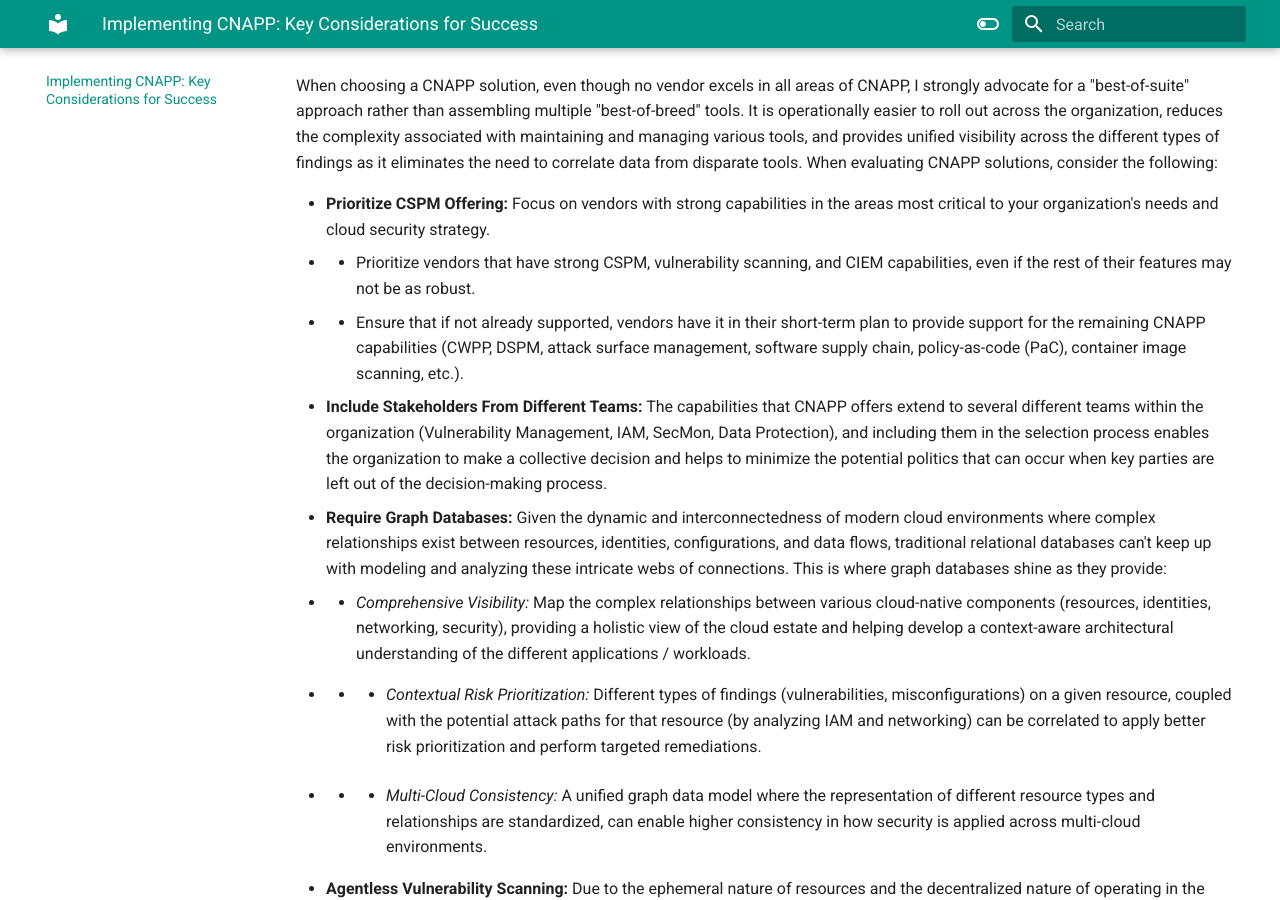
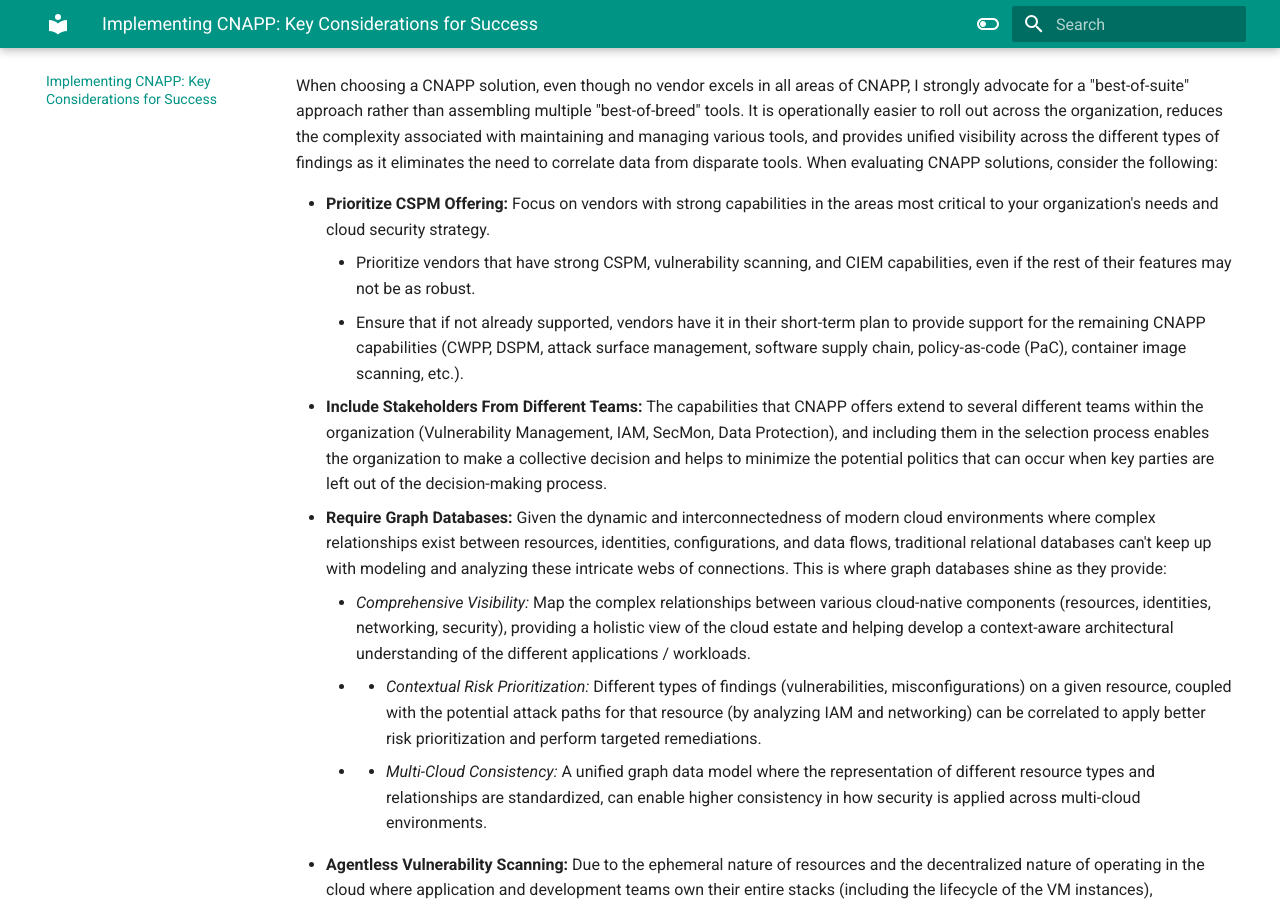
Before and after one commit to naman16/naman-sogani.github.io, an MkDocs documentation site: the page built from docs/index.md, in a window 1280 px wide and 900 px high, scrolled down 1041 px. Built offline with MkDocs 1.6.1 and Material for MkDocs 9.7.7, drawn with Linux system fonts in a browser that asks for light colours.

Commit message:
Update index.md

```diff
--- a/docs/index.md
+++ b/docs/index.md
@@ -27,15 +27,15 @@ Below is an image from Gartner that provides a detailed view of the CNAPP capabi
 When choosing a CNAPP solution, even though no vendor excels in all areas of CNAPP, I strongly advocate for a "best-of-suite" approach rather than assembling multiple "best-of-breed" tools. It is operationally easier to roll out across the organization, reduces the complexity associated with maintaining and managing various tools, and provides unified visibility across the different types of findings as it eliminates the need to correlate data from disparate tools. When evaluating CNAPP solutions, consider the following:
 
 * **Prioritize CSPM Offering:** Focus on vendors with strong capabilities in the areas most critical to your organization's needs and cloud security strategy.
-*     - Prioritize vendors that have strong CSPM, vulnerability scanning, and CIEM capabilities, even if the rest of their features may not be as robust.
-*     - Ensure that if not already supported, vendors have it in their short-term plan to provide support for the remaining CNAPP capabilities (CWPP, DSPM, attack surface management, software supply chain, policy-as-code (PaC), container image scanning, etc.).
+     - Prioritize vendors that have strong CSPM, vulnerability scanning, and CIEM capabilities, even if the rest of their features may not be as robust.
+     - Ensure that if not already supported, vendors have it in their short-term plan to provide support for the remaining CNAPP capabilities (CWPP, DSPM, attack surface management, software supply chain, policy-as-code (PaC), container image scanning, etc.).
 * **Include Stakeholders From Different Teams:** The capabilities that CNAPP offers extend to several different teams within the organization (Vulnerability Management, IAM, SecMon, Data Protection), and including them in the selection process enables the organization to make a collective decision and helps to minimize the potential politics that can occur when key parties are left out of the decision-making process.
 * **Require Graph Databases:** Given the dynamic and interconnectedness of modern cloud environments where complex relationships exist between resources, identities, configurations, and data flows, traditional relational databases can't keep up with modeling and analyzing these intricate webs of connections. This is where graph databases shine as they provide:
-*     - *Comprehensive Visibility:* Map the complex relationships between various cloud-native components (resources, identities, networking, security), providing a holistic view of the cloud estate and helping develop a context-aware architectural understanding of the different applications / workloads.
-*     - * *Contextual Risk Prioritization:* Different types of findings (vulnerabilities, misconfigurations) on a given resource, coupled with the potential attack paths for that resource (by analyzing IAM and networking) can be correlated to apply better risk prioritization and perform targeted remediations.
-*     - * *Multi-Cloud Consistency:* A unified graph data model where the representation of different resource types and relationships are standardized, can enable higher consistency in how security is applied across multi-cloud environments.
+     - *Comprehensive Visibility:* Map the complex relationships between various cloud-native components (resources, identities, networking, security), providing a holistic view of the cloud estate and helping develop a context-aware architectural understanding of the different applications / workloads.
+     - * *Contextual Risk Prioritization:* Different types of findings (vulnerabilities, misconfigurations) on a given resource, coupled with the potential attack paths for that resource (by analyzing IAM and networking) can be correlated to apply better risk prioritization and perform targeted remediations.
+     - * *Multi-Cloud Consistency:* A unified graph data model where the representation of different resource types and relationships are standardized, can enable higher consistency in how security is applied across multi-cloud environments.
 * **Agentless Vulnerability Scanning:** Due to the ephemeral nature of resources and the decentralized nature of operating in the cloud where application and development teams own their entire stacks (including the lifecycle of the VM instances), consistently deploying agents on VMs is challenging, especially at organizations where the concept of golden images doesn’t exist. This is where agentless scanning can help streamline operations and provide automated vulnerability scanning capabilities.
-*     - * However, agent-based solutions should be considered for Cloud Workload Protection Platform (CWPP) as it is more effective in real-time monitoring and blocking based on system activities.
+     - * However, agent-based solutions should be considered for Cloud Workload Protection Platform (CWPP) as it is more effective in real-time monitoring and blocking based on system activities.
 * **Prioritize Flexible APIs:** Give preferences to vendors that have well-defined and flexible APIs that allow you to do most actions via APIs that are possible via the console / UI. This allows you to build complex workflows in the future, set up integrations with enterprise tools (ticketing and messaging platforms, vulnerability warehouse, SIEM, etc.), build reports and metrics, drive remediation campaigns, etc.
 * **Alignment With Vendor Roadmaps:** Assess the vendor's roadmap to ensure it aligns with your future requirements and strategic goals. For example, if your organization is making a big push for AI workloads in the near-future, consider vendors that have AI Posture Management (AIPM) capabilities in their short-term roadmap.
 
@@ -46,17 +46,17 @@ By selecting a best-of-suite CNAPP solution that has CSPM as its core capability
 As CNAPP definitions evolve, new capabilities (read: acronyms) are added, and vendors market their platforms as the silver bullet for addressing all cloud security needs, it is tempting to enable every available feature. However, this approach can overwhelm security teams with alerts and frustrate developers with a sudden influx of issues that need to be remediated, creating friction between teams meant to collaborate on reducing security risks. To avoid these pitfalls, consider the following:
 
 * **Prioritize CSPM Operationalization:** Prioritize enablement of CSPM and vulnerability scanning(from hereon “CSPM”) on day one of your CNAPP implementation journey. This approach provides the following benefits:
-*     - * *Quick Value Realization:* These findings are typically easier to understand and address, allowing you to establish a baseline understanding of your cloud security posture and conduct “quick-wins” burndown campaigns to quickly reduce risks through issue resolution. This delivers rapid benefits from your CNAPP investment, crucial for building momentum and securing stakeholder buy-in.
-*     - * *Platform Familiarity:* Starting with CSPM allows your security team to become familiar with the CNAPP platform's interface, graph database, data model, reporting mechanisms, and overall functionality. This foundational knowledge is essential for successfully implementing more advanced capabilities in the future.
-*     - * *Upskilling Opportunity:* Implementing CSPM first gives your security teams time to upskill on cloud security concepts, creating a foundation for future implementation of more advanced capabilities.
-*     - * *Developer Acclimation:* CSPM provides an opportunity for developers to understand how security issues are reported and how they need to consume and act on this information. This gradual introduction to the platform helps smooth the transition to a more security-aware development process.
+     - * *Quick Value Realization:* These findings are typically easier to understand and address, allowing you to establish a baseline understanding of your cloud security posture and conduct “quick-wins” burndown campaigns to quickly reduce risks through issue resolution. This delivers rapid benefits from your CNAPP investment, crucial for building momentum and securing stakeholder buy-in.
+     - * *Platform Familiarity:* Starting with CSPM allows your security team to become familiar with the CNAPP platform's interface, graph database, data model, reporting mechanisms, and overall functionality. This foundational knowledge is essential for successfully implementing more advanced capabilities in the future.
+     - * *Upskilling Opportunity:* Implementing CSPM first gives your security teams time to upskill on cloud security concepts, creating a foundation for future implementation of more advanced capabilities.
+     - * *Developer Acclimation:* CSPM provides an opportunity for developers to understand how security issues are reported and how they need to consume and act on this information. This gradual introduction to the platform helps smooth the transition to a more security-aware development process.
 * **Enable Self-Service Consumption of Findings:** Set up role-based access control (RBAC) to enable self-service consumption of security findings for the developer community. This approach is crucial for conducting timely remediation and fostering a culture of shared responsibility within the organization. Below are the benefits of enabling self-service:
-*     - * *Developer Empowerment:* The onus for remediating issues is on the developers and cloud engineers; hence, providing them with self-service access to relevant security findings and remediation guidance allows them to take ownership of security issues associated with their applications.
-*     - * *Accelerated Remediation:* Generally, CNAPP platforms have descriptive remediation guidance that is actionable. By putting information directly in the hands of those who can act on it, your organization can significantly speed up the fix process and reduce the overall time-to-remediation.
-*     - * *Shared Responsibility:* By providing developers with tool access, they can monitor the security posture of their applications on-demand, and provide inputs on false positives or potential policy adjustments, thereby fostering a collaborative culture for cloud security. In practice, developers and engineers often use CNAPP platforms for their own non-security related use-cases (e.g., tagging, building cloud asset inventory, identifying resources that are no longer needed, etc.).
+     - * *Developer Empowerment:* The onus for remediating issues is on the developers and cloud engineers; hence, providing them with self-service access to relevant security findings and remediation guidance allows them to take ownership of security issues associated with their applications.
+     - * *Accelerated Remediation:* Generally, CNAPP platforms have descriptive remediation guidance that is actionable. By putting information directly in the hands of those who can act on it, your organization can significantly speed up the fix process and reduce the overall time-to-remediation.
+     - * *Shared Responsibility:* By providing developers with tool access, they can monitor the security posture of their applications on-demand, and provide inputs on false positives or potential policy adjustments, thereby fostering a collaborative culture for cloud security. In practice, developers and engineers often use CNAPP platforms for their own non-security related use-cases (e.g., tagging, building cloud asset inventory, identifying resources that are no longer needed, etc.).
 * **Custom Develop & Fine-Tune CSPM Policies:** As your organization becomes familiar with the initial roll-out, it is crucial to move beyond out-of-the-box (OOB) policies towards custom policy development and fine-tuning (“customization”) to better align with the organization’s security standards and reduce false positives. Below are key considerations for customizing policies:
-*     - * *Reduce Alert Fatigue & False Positives:* Out-of-the-box policies often generate a high volume of alerts, many of which may be false positives / irrelevant to your environment. Customization helps reduce noise and allows your teams to focus on the most critical issues.
-*     - * *Align with Security Standards:* OOB policies may not adequately address your organization's unique risk profile or compliance requirements and may not be aligned with your security standards and controls. By developing custom policies based on security standards & cloud usage patterns / application architectures, you can have higher confidence in your policy set and improved accuracy in the legitimacy of the issues identified. Additionally, since these policies are contextualized for your organization’s cloud environments, they reduce friction and improve adoption among your development teams.
+     - * *Reduce Alert Fatigue & False Positives:* Out-of-the-box policies often generate a high volume of alerts, many of which may be false positives / irrelevant to your environment. Customization helps reduce noise and allows your teams to focus on the most critical issues.
+     - * *Align with Security Standards:* OOB policies may not adequately address your organization's unique risk profile or compliance requirements and may not be aligned with your security standards and controls. By developing custom policies based on security standards & cloud usage patterns / application architectures, you can have higher confidence in your policy set and improved accuracy in the legitimacy of the issues identified. Additionally, since these policies are contextualized for your organization’s cloud environments, they reduce friction and improve adoption among your development teams.
 * **Metrics & Reporting:** Develop reporting for CSPM, ideally aligned to your SLA / vulnerability management standards, to measure the overall health of the program and remediation effectiveness. This will enable cultural changes and set proper expectations around remediation timelines.
 * **Conduct Regular Office Hours:** Hold regular sessions and office hours, participate in developer forums, set up communication channels, etc. to educate the developers on the platform and hand-hold them through remediations when doing the initial roll-out. This will build goodwill and allow you to develop effective processes that incorporate valuable insights based on how your development teams think and operate.
 
```
